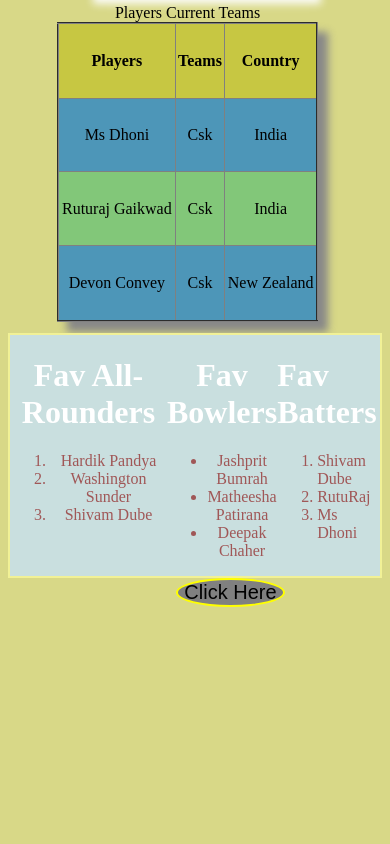
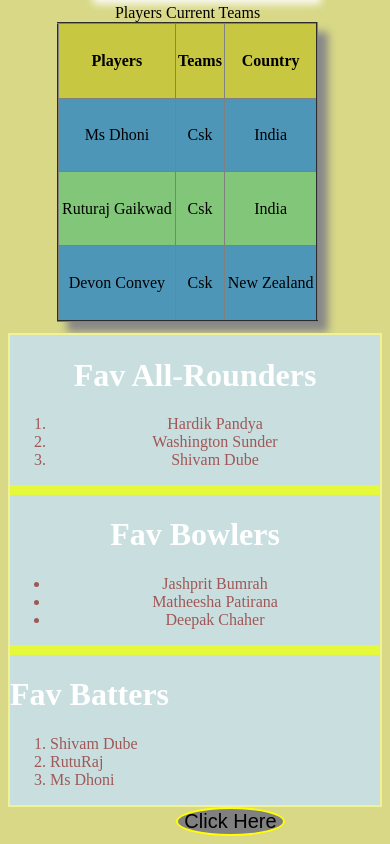
Before and after one commit to Deepak126678/Assignment2, a plain HTML site: page index.html in a window 390 px wide. Shown: the part 1261-2105 px from the top of the page. Before the commit the page ends 1876 px from the top, so only its background shows below. Drawn offline with Linux system fonts and the light colour scheme.

Commit message:
Update style.css

```diff
--- a/style.css
+++ b/style.css
@@ -140,5 +140,11 @@ a:link {
     p{
       text-align: left;
     }
+      .list{
+      display:flex;
+      flex-direction: column;
+      gap:10px;
+    }
+
 
   }
```
